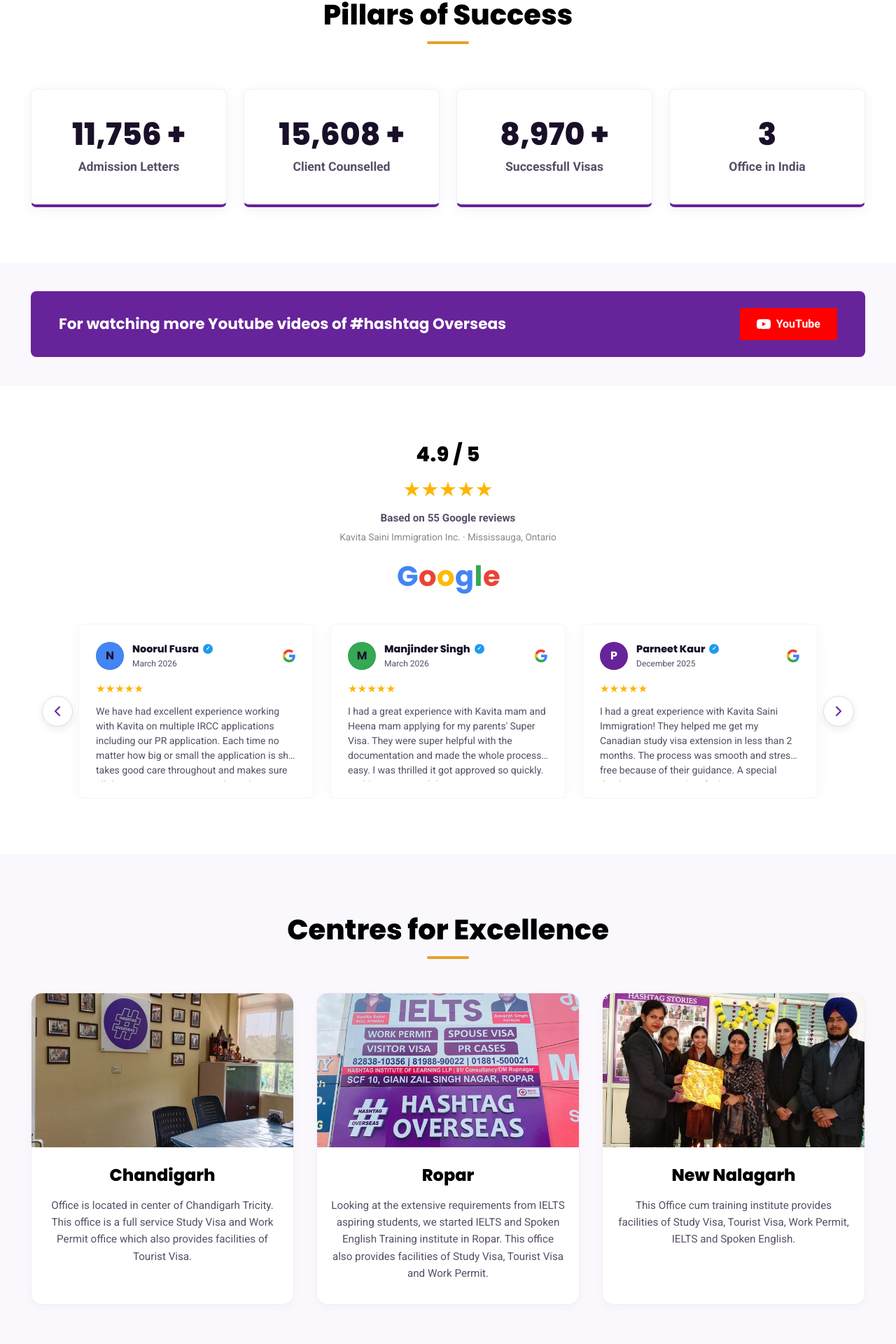
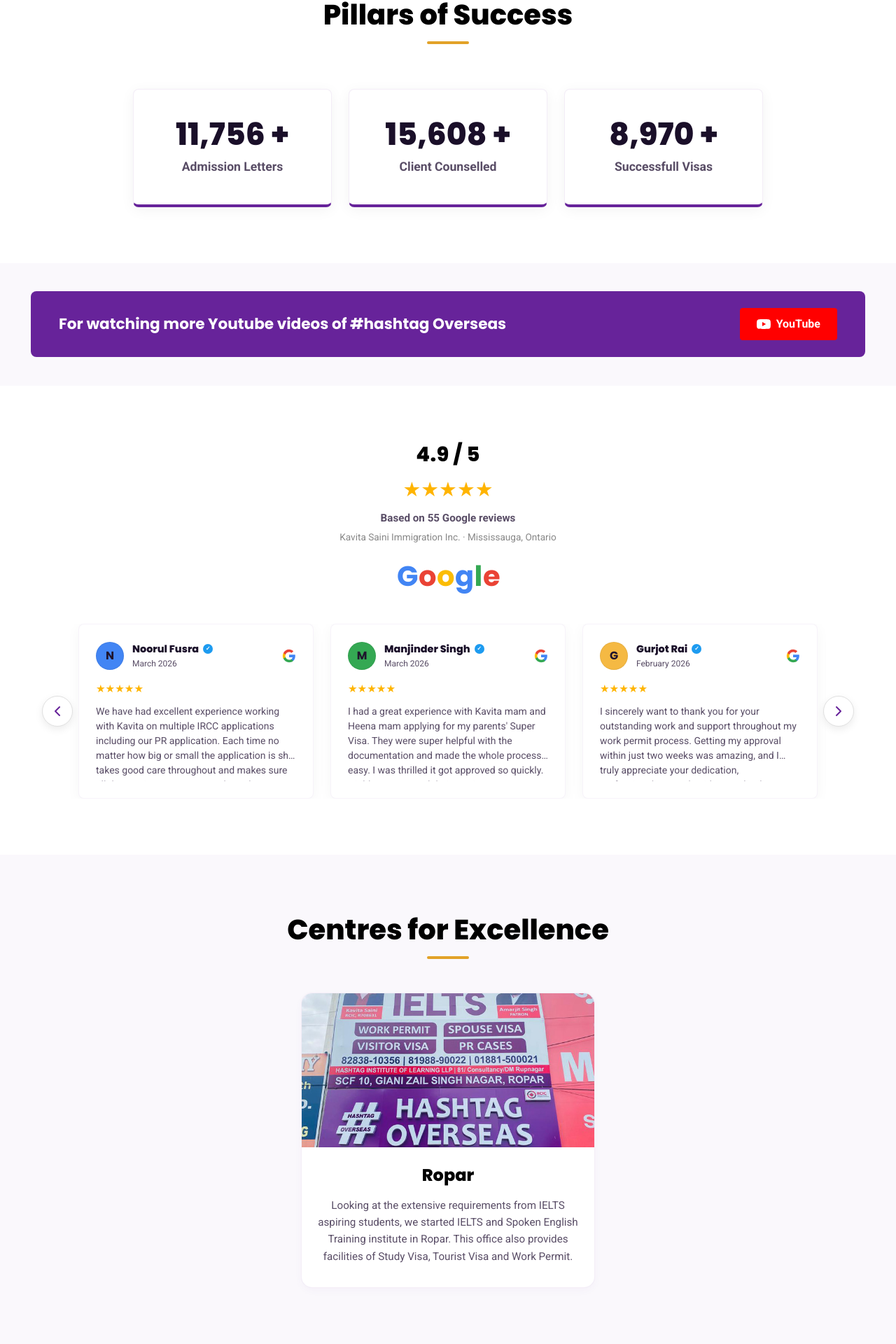
Before and after one commit to manomanu92/kavitasainiimmigration, a React (Vite) app: page / in a window 1280 px wide. Shown: the part 1455-3375 px from the top of the page at 70% size. Built offline with nearby package versions, Linux system fonts and the light colour scheme.

Commit message:
Update home page: keep only Ropar in Centres for Excellence, remove offices stat from Pillars of Success, center 3-card grid, add count-up animation

```diff
--- a/src/pages/Home.jsx
+++ b/src/pages/Home.jsx
@@ -1,4 +1,4 @@
-import React, { useState, useEffect } from 'react';
+import React, { useState, useEffect, useRef } from 'react';
 import { Link } from 'react-router-dom';
 import {
   Award, CheckCircle, Shield, Heart, GraduationCap, MapPin,
@@ -10,6 +10,43 @@ export default function Home({ onOpenCallback }) {
   const [reviewIndex, setReviewIndex] = useState(0);
   const [windowWidth, setWindowWidth] = useState(typeof window !== 'undefined' ? window.innerWidth : 1200);
   const [isVideoPlaying, setIsVideoPlaying] = useState(false);
+
+  // Count-up animation for Pillars of Success
+  const pillarsRef = useRef(null);
+  const pillarsStats = [
+    { target: 11756, suffix: " +", label: "Admission Letters" },
+    { target: 15608, suffix: " +", label: "Client Counselled" },
+    { target: 8970,  suffix: " +", label: "Successfull Visas" }
+  ];
+  const [counts, setCounts] = useState(pillarsStats.map(() => 0));
+  const hasAnimated = useRef(false);
+
+  useEffect(() => {
+    const el = pillarsRef.current;
+    if (!el) return;
+    const observer = new IntersectionObserver(
+      ([entry]) => {
+        if (entry.isIntersecting && !hasAnimated.current) {
+          hasAnimated.current = true;
+          const duration = 2000; // ms
+          const steps = 60;
+          const interval = duration / steps;
+          let step = 0;
+          const timer = setInterval(() => {
+            step++;
+            const progress = step / steps;
+            // ease-out cubic
+            const eased = 1 - Math.pow(1 - progress, 3);
+            setCounts(pillarsStats.map(s => Math.round(s.target * eased)));
+            if (step >= steps) clearInterval(timer);
+          }, interval);
+        }
+      },
+      { threshold: 0.3 }
+    );
+    observer.observe(el);
+    return () => observer.disconnect();
+  }, []);
 
   useEffect(() => {
     const handleResize = () => setWindowWidth(window.innerWidth);
@@ -35,20 +72,20 @@ export default function Home({ onOpenCallback }) {
       text: "I had a great experience with Kavita mam and Heena mam applying for my parents' Super Visa. They were super helpful with the documentation and made the whole process easy. I was thrilled it got approved so quickly. Highly recommend their services."
     },
     {
+      name: "Gurjot Rai",
+      date: "February 2026",
+      avatarColor: "#f5b943",
+      avatarText: "G",
+      rating: 5,
+      text: "I sincerely want to thank you for your outstanding work and support throughout my work permit process. Getting my approval within just two weeks was amazing, and I truly appreciate your dedication, professionalism, and guidance. Thank you again for making this process smooth and stress-free."
+    },
+    {
       name: "Parneet Kaur",
       date: "December 2025",
       avatarColor: "#67239a",
       avatarText: "P",
       rating: 5,
       text: "I had a great experience with Kavita Saini Immigration! They helped me get my Canadian study visa extension in less than 2 months. The process was smooth and stress-free because of their guidance. A special thanks to Kavita ma'am for her support, very professional and always available to answer my questions."
-    },
-    {
-      name: "Gurjot Rai",
-      date: "February 2026",
-      avatarColor: "#f5b943",
-      avatarText: "G",
-      rating: 5,
-      text: "I sincerely want to thank you for your outstanding work and support throughout my work permit process. Getting my approval within just two weeks was amazing, and I truly appreciate your dedication, professionalism, and guidance. Thank you again for making this process smooth and stress-free."
     },
     {
       name: "Jasper Timoty",
@@ -406,20 +443,17 @@ export default function Home({ onOpenCallback }) {
       </section>
 
       {/* Pillars of Success Section */}
-      <section className="section" style={{ backgroundColor: '#ffffff', paddingTop: '80px', paddingBottom: '80px' }}>
+      <section ref={pillarsRef} className="section" style={{ backgroundColor: '#ffffff', paddingTop: '80px', paddingBottom: '80px' }}>
         <div className="container">
           <div className="section-title-wrap" style={{ textAlign: 'center', marginBottom: '48px' }}>
             <h2 style={{ fontSize: '2.5rem', fontWeight: '800', color: '#000000' }}>Pillars of Success</h2>
           </div>
-          <div className="stats-grid-exact">
-            {[
-              { value: "11,756 +", label: "Admission Letters" },
-              { value: "15,608 +", label: "Client Counselled" },
-              { value: "8,970 +", label: "Successfull Visas" },
-              { value: "3", label: "Office in India" }
-            ].map((stat, idx) => (
+          <div className="stats-grid-exact" style={{ gridTemplateColumns: 'repeat(3, 1fr)', maxWidth: '900px', margin: '0 auto' }}>
+            {pillarsStats.map((stat, idx) => (
               <div key={idx} className="card stat-card-exact">
-                <h2 className="stat-card-value-exact">{stat.value}</h2>
+                <h2 className="stat-card-value-exact">
+                  {counts[idx].toLocaleString('en-IN')}{stat.suffix}
+                </h2>
                 <p className="stat-card-label-exact">{stat.label}</p>
               </div>
             ))}
@@ -671,9 +705,9 @@ export default function Home({ onOpenCallback }) {
           <div className="section-title-wrap" style={{ marginBottom: '48px' }}>
             <h2 style={{ fontSize: '2.5rem', fontWeight: '800', color: '#000000', margin: 0 }}>Centres for Excellence</h2>
           </div>
-          <div className="grid-3">
-            {branches.map((branch, idx) => (
-              <div key={idx} className="card branch-card-new" style={{ textAlign: 'center' }}>
+          <div style={{ display: 'flex', justifyContent: 'center' }}>
+            {branches.filter(branch => branch.city === 'Ropar').map((branch, idx) => (
+              <div key={idx} className="card branch-card-new" style={{ textAlign: 'center', maxWidth: '420px', width: '100%' }}>
                 <div className="branch-img-wrap">
                   <img src={branch.image} alt={branch.city} className="branch-img" />
                 </div>
```
